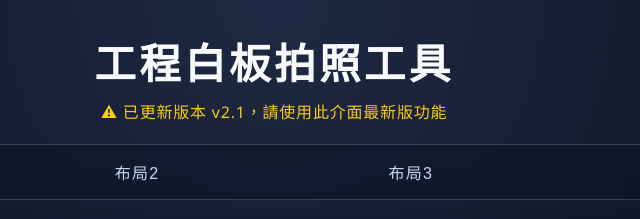
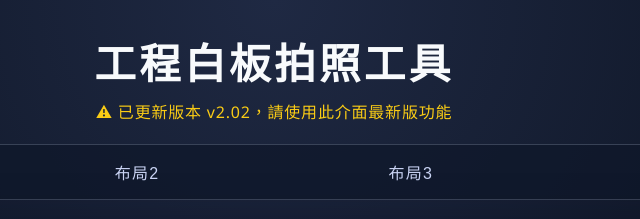
Before and after one commit to Sean4437/ssean4437WebLibrary, a plain HTML site: page index.html in a window 1280 px wide. Shown: the top 219 px of the page, 366-1006 px from the left. Drawn offline with nearby package versions, Linux system fonts and the light colour scheme.

Commit message:
Add files via upload

```diff
--- a/index.html
+++ b/index.html
@@ -3,7 +3,7 @@
   <head>
     <meta charset="UTF-8" />
     <meta name="viewport" content="width=device-width, initial-scale=1, maximum-scale=1" />
-    <title>工程白板拍照工具 - 版面切換框架</title>
+    <title>工程白板拍照工具</title>
     <link rel="prefetch" href="layout1.html" />
     <link rel="prefetch" href="layout2.html" />
     <link rel="prefetch" href="layout3.html" />
@@ -155,7 +155,7 @@
     <main class="app-shell">
       <header>
         <h1 class="title">工程白板拍照工具</h1>
-        <p class="version-note">⚠ 已更新版本 v2.1，請使用此介面最新版功能</p>
+        <p class="version-note">⚠ 已更新版本 v2.02，請使用此介面最新版功能</p>
       </header>
 
       <div class="layout-switcher" role="tablist" aria-label="版面切換">
```
